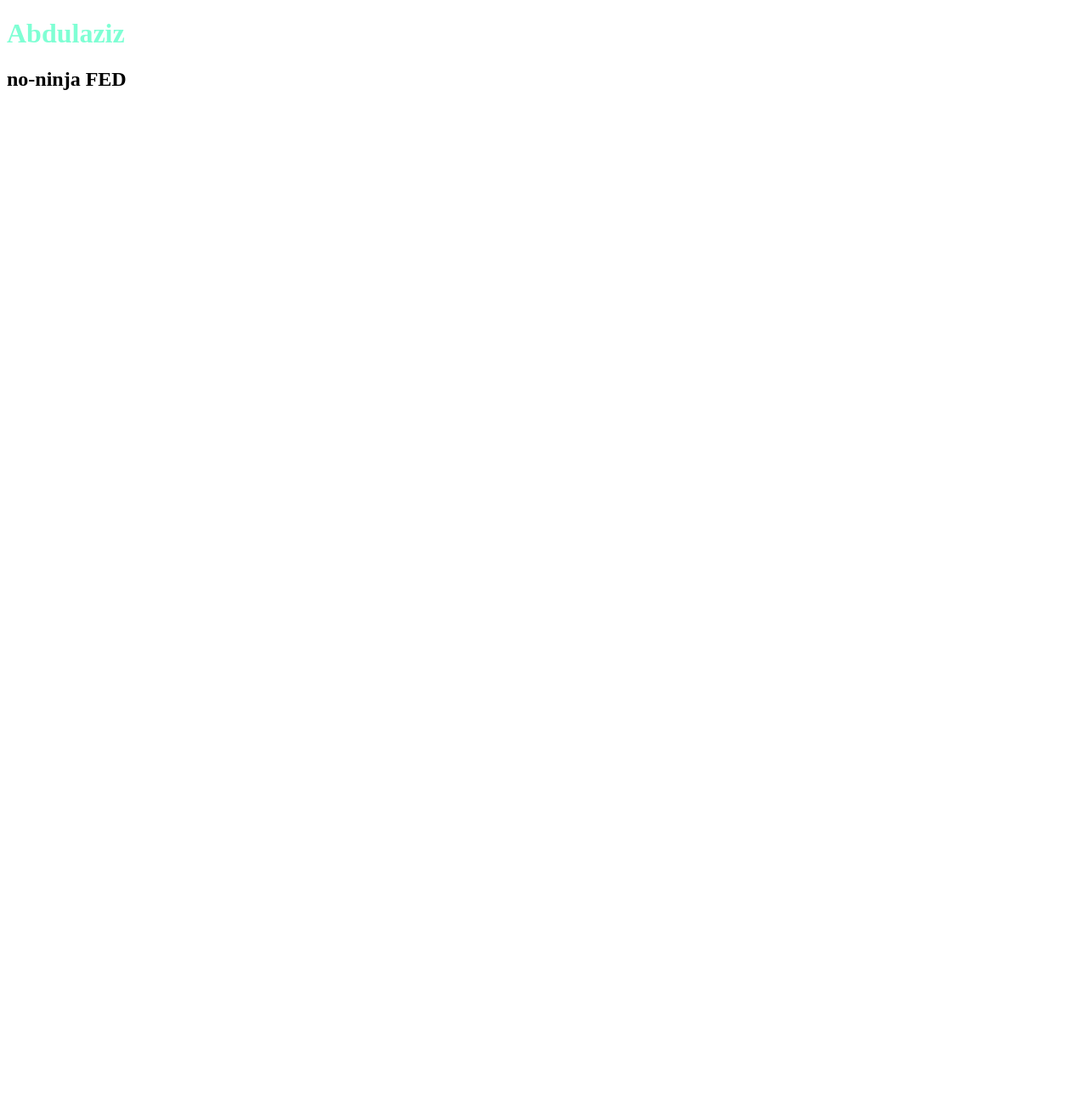
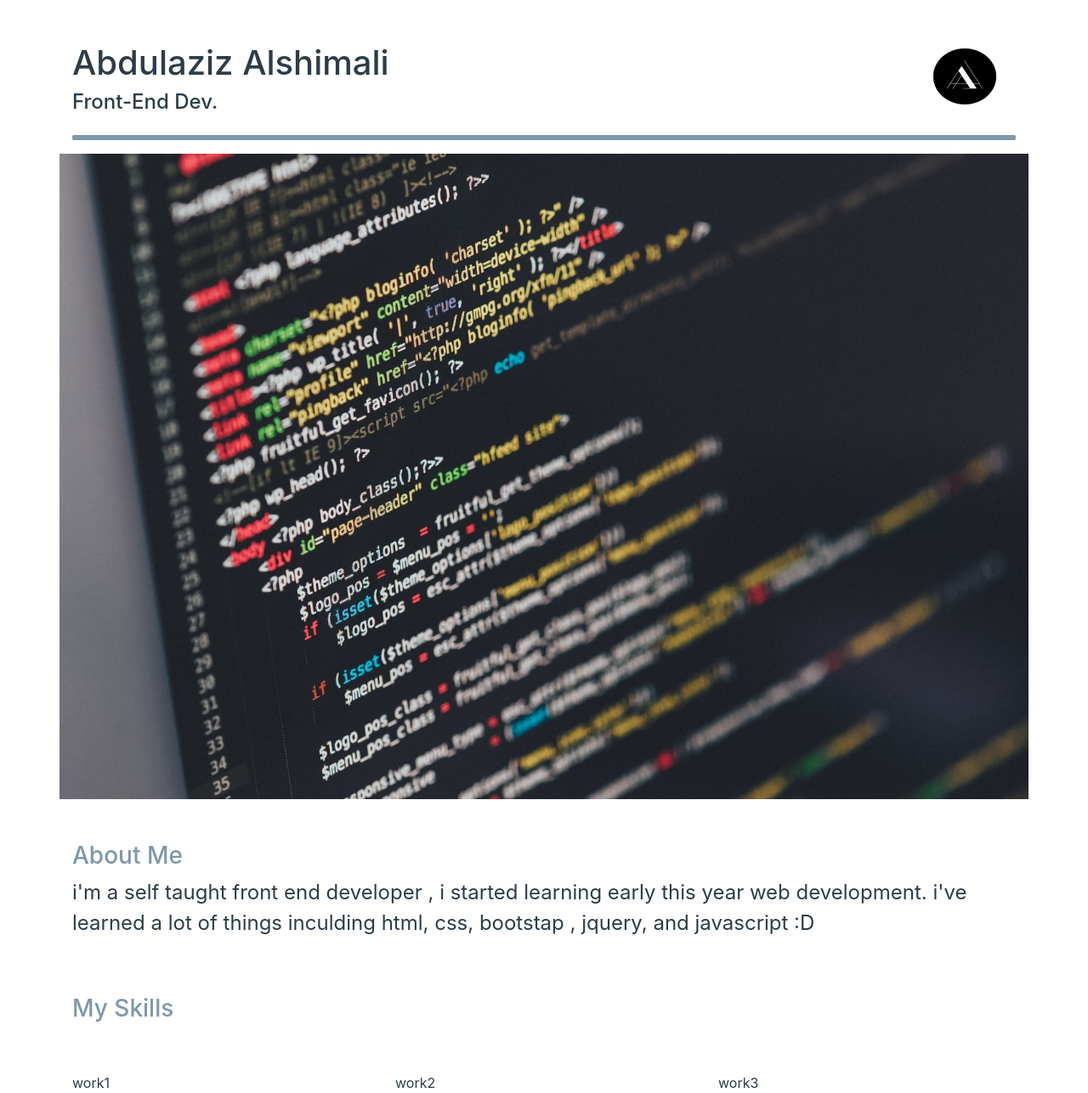
Before and after one commit to abdulaziz-alshimali/myPortfolio, a plain HTML site: page index.html in a window 1280 px wide. Shown: the whole page at 85% size. Before the commit the page ends 800 px from the top, so only its background shows below. Drawn offline with nearby package versions, Linux system fonts and the light colour scheme; files that its build step writes are made by us from their sources.

Commit message:
Setting up bootstrap, adding photos, added some content,and modified a couple of things with css

```diff
--- a/css/main.css
+++ b/css/main.css
@@ -1,3 +1,50 @@
-h1 {
-    color: aquamarine
+#row {
+    padding-top: 50px;
 }
+
+.hr {
+    border: 3px solid #7d97ad;
+    border-radius: 2px;
+
+}
+
+.container {
+    margin: 0px
+}
+
+.row {
+    padding-top: 0px;
+    color: #2d3c49;
+}
+
+.logo {
+    padding-left: 0px;
+    margin-left: 0px;
+    width: 120px;
+    height: 80px;
+    float: right;
+}
+
+img {
+    max-width: 100%;
+}
+
+body {
+    position: absolute;
+    top: 0;
+    left: 0;
+    width: 100%;
+    height: 100%
+}
+
+h3 {
+    color: #7d97ad;
+}
+
+p {
+    font-size: 1.5em
+}
+
+#header {
+    padding: 0px;
+}
--- a/index.html
+++ b/index.html
@@ -2,17 +2,75 @@
 <html lang="en">
 
 <head>
-    <meta charset="UTF-8">
-    <meta name="viewport" content="width=device-width, initial-scale=1.0">
-    <meta http-equiv="X-UA-Compatible" content="ie=edge">
-    <title>Document</title>
-    <link rel="stylesheet" href="main.css">
-
+  <meta charset="UTF-8">
+  <meta name="viewport" content="width=device-width, initial-scale=1.0">
+  <meta http-equiv="X-UA-Compatible" content="ie=edge">
+  <title>Abdulaziz</title>
+  <link rel="stylesheet" href="css/main.css">
+  <script src="https://code.jquery.com/jquery-3.3.1.slim.min.js"
+    integrity="sha384-q8i/X+965DzO0rT7abK41JStQIAqVgRVzpbzo5smXKp4YfRvH+8abtTE1Pi6jizo"
+    crossorigin="anonymous"></script>
+  <script src="https://cdnjs.cloudflare.com/ajax/libs/popper.js/1.14.7/umd/popper.min.js"
+    integrity="sha384-UO2eT0CpHqdSJQ6hJty5KVphtPhzWj9WO1clHTMGa3JDZwrnQq4sF86dIHNDz0W1"
+    crossorigin="anonymous"></script>
+  <link rel="stylesheet" href="https://stackpath.bootstrapcdn.com/bootstrap/4.3.1/css/bootstrap.min.css"
+    integrity="sha384-ggOyR0iXCbMQv3Xipma34MD+dH/1fQ784/j6cY/iJTQUOhcWr7x9JvoRxT2MZw1T" crossorigin="anonymous">
+  <script src="https://stackpath.bootstrapcdn.com/bootstrap/4.3.1/js/bootstrap.min.js"
+    integrity="sha384-JjSmVgyd0p3pXB1rRibZUAYoIIy6OrQ6VrjIEaFf/nJGzIxFDsf4x0xIM+B07jRM"
+    crossorigin="anonymous"></script>
 </head>
 
 <body>
-    <h1>Abdulaziz</h1>
-    <h2>no-ninja FED</h2>
+  <div class="container">
+    <div id="row" class="row">
+      <div class="col-7">
+        <h1>Abdulaziz Alshimali</h1>
+        <h4>Front-End Dev.</h4>
+      </div>
+      <div class="col-5">
+        <img class="logo" src="img/logo.png" alt="">
+      </div>
+    </div>
+    <div class=" row ">
+      <div class=" col-12">
+        <hr class="hr">
+      </div>
+    </div>
+    <div class="row">
+      <div class="col-12 " id="header">
+        <img src="img/header1.jpeg" alt="">
+      </div>
+    </div>
+    <article>
+      <div id="row" class="row">
+        <div class="col-12">
+          <h3>About Me</h3>
+        </div>
+      </div>
+      <div class="row">
+        <div class="col-12">
+          <p>i'm a self taught front end developer , i started learning early this year web development. i've learned a
+            lot of things inculding html, css, bootstap , jquery, and javascript :D</p>
+        </div>
+      </div>
+    </article>
+    <div id="row" class="row">
+      <div class="col-12">
+        <h3>My Skills</h3>
+      </div>
+    </div>
+    <div id="row" class="row">
+      <div class="col-md-4 col-sm-12">
+        work1
+      </div>
+      <div class="col-md-4 col-sm-12">
+        work2
+      </div>
+      <div class="col-md-4 col-sm-12">
+        work3
+      </div>
+    </div>
+  </div>
 </body>
 
 </html>
```
Also changed, not shown: img/header1.jpeg (added), img/logo.png (renamed from img/aa-logo.png), 1 other file.
